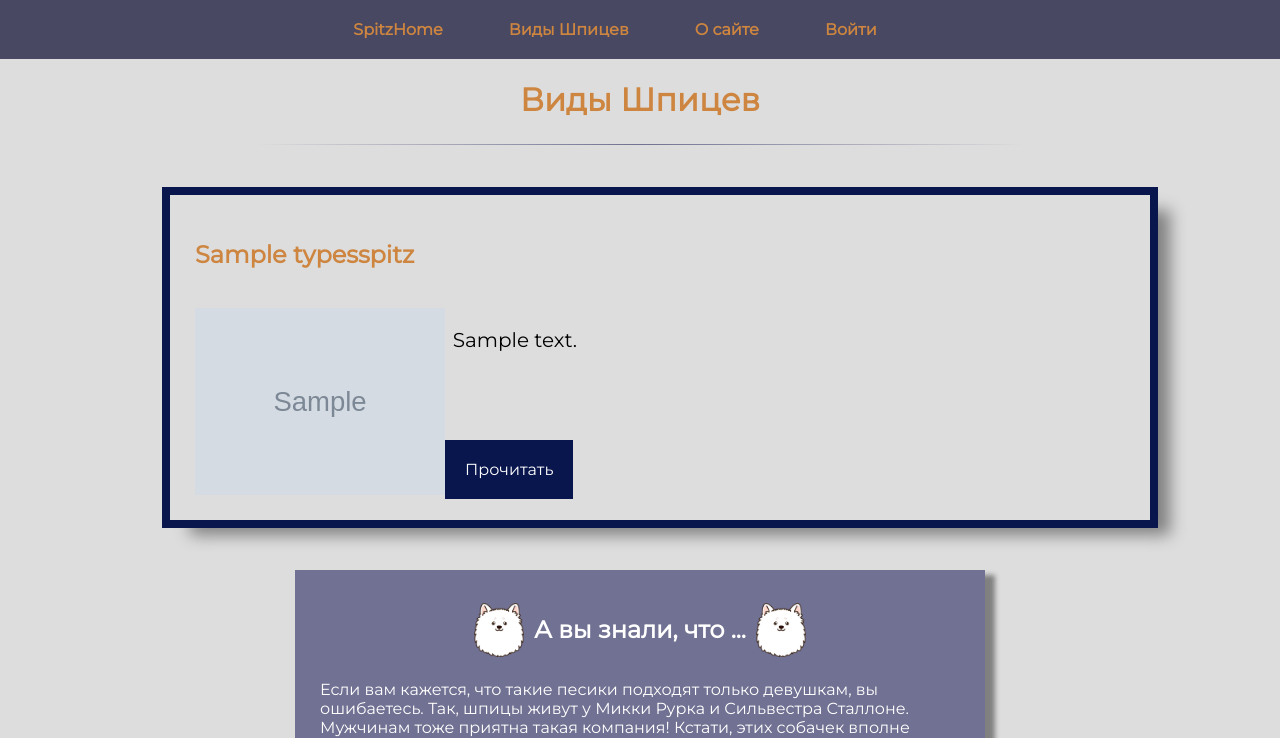
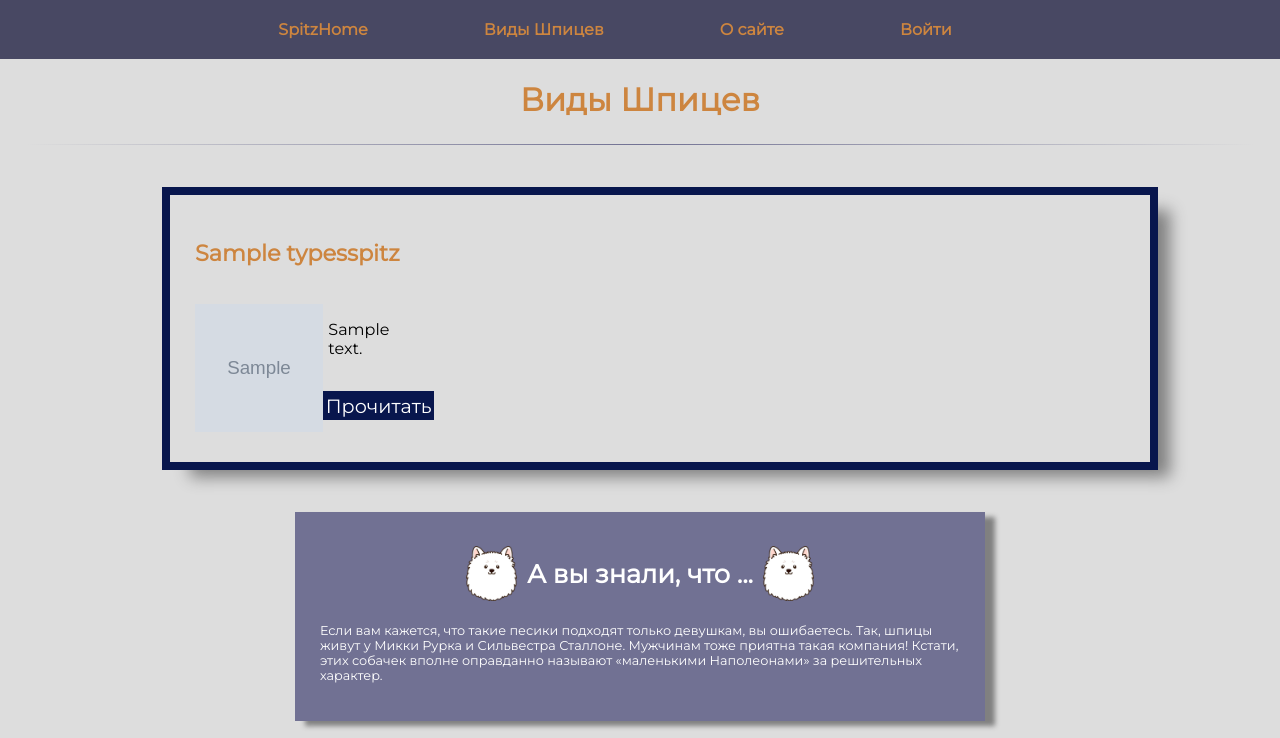
Before and after one commit to minichazer/web-lab-8, a Django app: page /types/ in a window 1280 px wide. Shown: the top 738 px of the page. Run offline with Django 4.2, Linux system fonts and the light colour scheme; tables that the repository leaves empty hold one stand-in row (values such as "Sample post"); grey boxes marked "Sample" are stand-in pictures.

Commit message:
Add adaptive design

```diff
--- a/spitz/static/css/styles.css
+++ b/spitz/static/css/styles.css
@@ -57,6 +57,8 @@ li {
     justify-content: center;
     align-items: center;
     display: flex;
+    flex-wrap: wrap;
+    gap: 50px;
     background: #484863;
     width: 100%;
     padding: 20px 0;
@@ -64,18 +66,11 @@ li {
     overflow: hidden;
 }
 
-.aligncenter {
-    text-align: center;
-}
-
 .topnavigation a {
     text-decoration: none;
     color: #cd853f;
     font-weight: bold;
-    padding-top: 20px;
-    padding-bottom: 23px;
-    padding-left: 8px;
-    padding-right: 8px;
+    padding: 22px 8px;
 }
 
 .topnavigation a:hover {
@@ -87,17 +82,22 @@ li {
     padding-right: 50px;
 }
 
+.aligncenter {
+    text-align: center;
+}
+
 .alignjustify{
     text-align: justify;
 }
 
 .link-read-post{
+    font-size: 1.5vw;
     text-align: right;
 }
 
 .link-read-post a {
-    padding: 20px;
-    margin-right: 25px;
+    padding: 2.5%;
+    margin-right: 5%;
     text-decoration: none;
     background: #08164d;
     color: white;
@@ -152,9 +152,40 @@ li {
 }
 
 .fact_section_title h2 {
+    font-size: 2vw;
     color: white;
     padding-left: 10px;
     padding-right: 10px;
+}
+
+.types h2 {
+    font-size: 1.75vw;
+}
+
+.types_elem {
+    display: flex;
+    padding-top: 2%;
+}
+
+.types_elem img {
+    width: 10vw;
+    height: 10vw;
+}
+
+.types_elem_description {
+    display: flex;
+    flex-direction: column;
+    justify-content: space-between;
+}
+
+.types_elem_content {
+    padding-left: 5%;
+    padding-right: 5%;
+    font-size: 1.25vw;
+}
+
+.fact_section p {
+    font-size: 1vw;
 }
 
 .types ul {
@@ -256,7 +294,7 @@ li {
 .fade_line {
     height: 1px;
     background-color: #E6E6E6;
-    width: 50.0em;
+    width: 100vw;
     margin: 25px auto;
     background-image: -webkit-gradient( linear, left bottom, right bottom, color-stop(0.02, #dddddd), color-stop(0.5, #717193), color-stop(0.98, #dddddd));
 }
--- a/spitz/templates/base.html
+++ b/spitz/templates/base.html
@@ -33,12 +33,10 @@
 {% random_fact as fact %}
 <div class="fact_section">
     <div class="fact_section_title">
-        <img src="{% static 'images/facts_doggy.png' %}" style="width: 50px;" alt="dog_emoji">
+        <img src="{% static 'images/facts_doggy.png' %}" style="width: 4vw;" alt="dog_emoji">
         <h2>А вы знали, что ...</h2>
-        <img src="{% static 'images/facts_doggy.png' %}" style="width: 50px;" alt="dog_emoji">
+        <img src="{% static 'images/facts_doggy.png' %}" style="width: 4vw;" alt="dog_emoji">
     </div>
-
-
     <p>{{ fact }} </p>
 </div>
 
--- a/spitz/templates/index.html
+++ b/spitz/templates/index.html
@@ -8,7 +8,7 @@
 
 <div class="index_about">
     <div class="index_about_pic">
-        <h1 style="font-size: 56px; color: white;">Добро пожаловать в {{title}}</h1>
+        <h1>Добро пожаловать в {{title}}</h1>
         <h2>"Чем больше я узнаю людей, тем больше люблю собак."</h2>
         <p>Мадам де Севинье</p>
     </div>
--- a/spitz/templates/types.html
+++ b/spitz/templates/types.html
@@ -16,15 +16,13 @@
         {% for type in types %}
         <li>
             <h2>{{type.title}}</h2>
-
-            <div style="display: flex; padding-top: 2%;">
-                <img src="{{type.photo}}" alt="" style="width: 250px;"></img>
-                <div style="display: flex; flex-direction: column; justify-content: space-between;">
-                    <p style="padding-left: 5%; padding-right: 5%; font-size: 20px;">{{type.content|truncatewords:40}}</p>
+            <div class="types_elem">
+                <img src="{{type.photo}}" alt="doggy"></img>
+                <div class="types_elem_description">
+                    <p class="types_elem_content">{{type.content|truncatewords:40}}</p>
                     <p class="link-read-post"><a href="{{type.get_absolute_url}}">Прочитать</a></p>
                 </div>
             </div>
-
         </li>
         {% endfor %}
     </ul>
```
Also changed, not shown: other parts of spitz/static/css/styles.css (+15 -8 lines).
